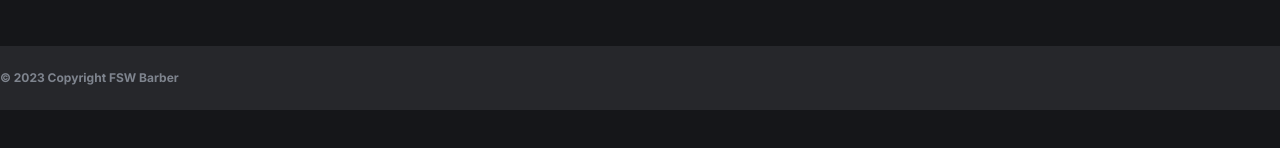
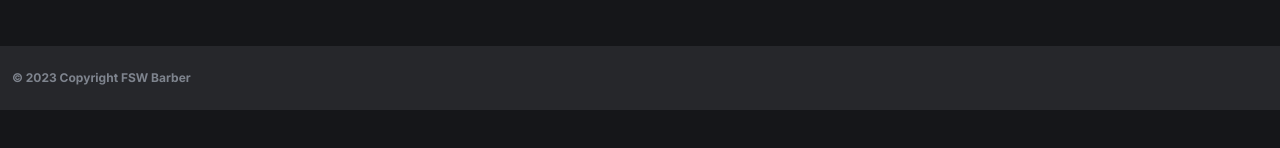
Before and after one commit to keuvyndev/Portfolio, a Next.js app in the folder app-barbershop/: page / in a window 1280 px wide. Shown: the part 516-664 px from the top of the page. Built offline with nearby package versions, Linux system fonts and the light colour scheme; no server answers; the database is empty.

Commit message:
Fix: Padding footer component

```diff
--- a/app-barbershop/src/app/_components/footer.tsx
+++ b/app-barbershop/src/app/_components/footer.tsx
@@ -1,7 +1,7 @@
 const Footer = () => {
    return (
       <div className="w-full bg-secondary py-6 px6">
-         <p className="text-gray-400 text-xs font-bold opacity-75">© 2023 Copyright FSW Barber</p>
+         <p className="text-gray-400 text-xs px-3 font-bold opacity-75">© 2023 Copyright FSW Barber</p>
       </div>
     );
 }
```
